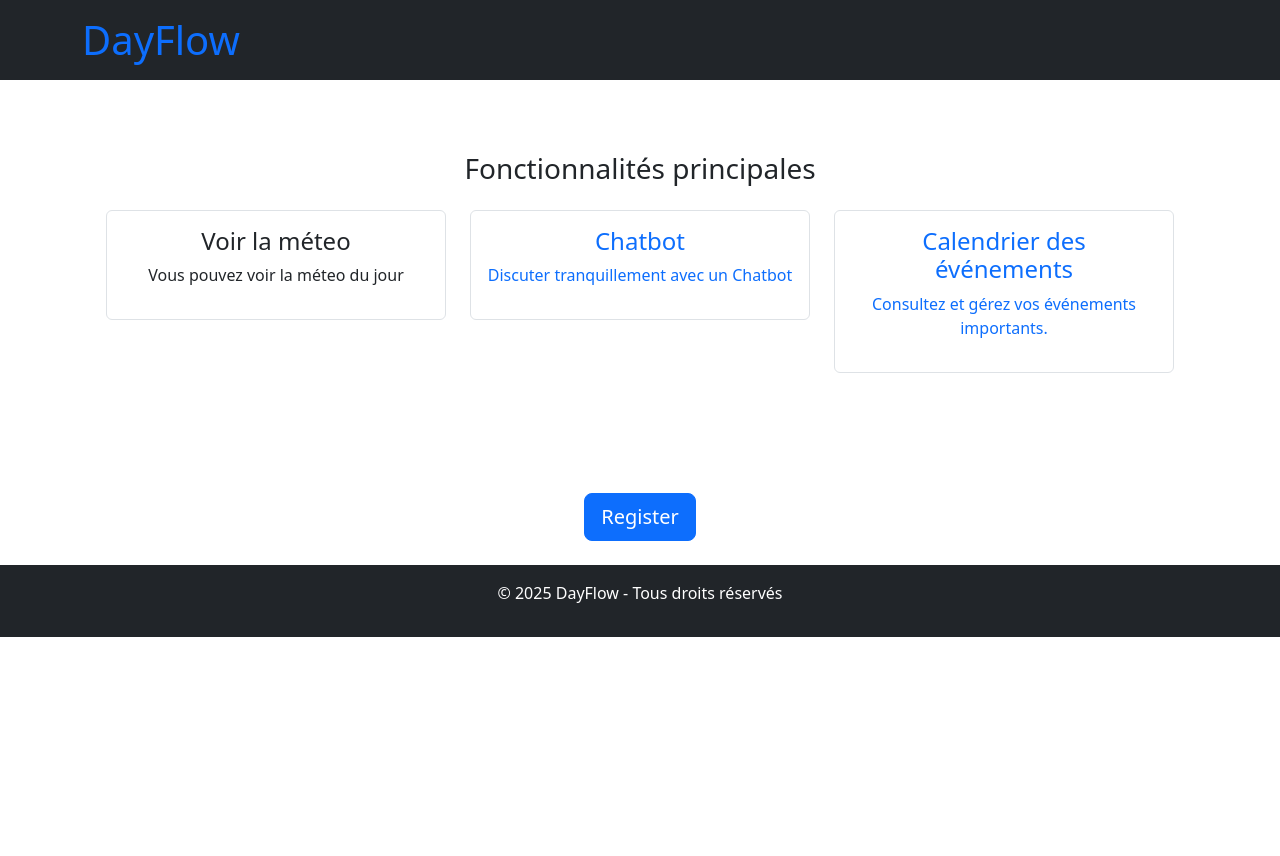
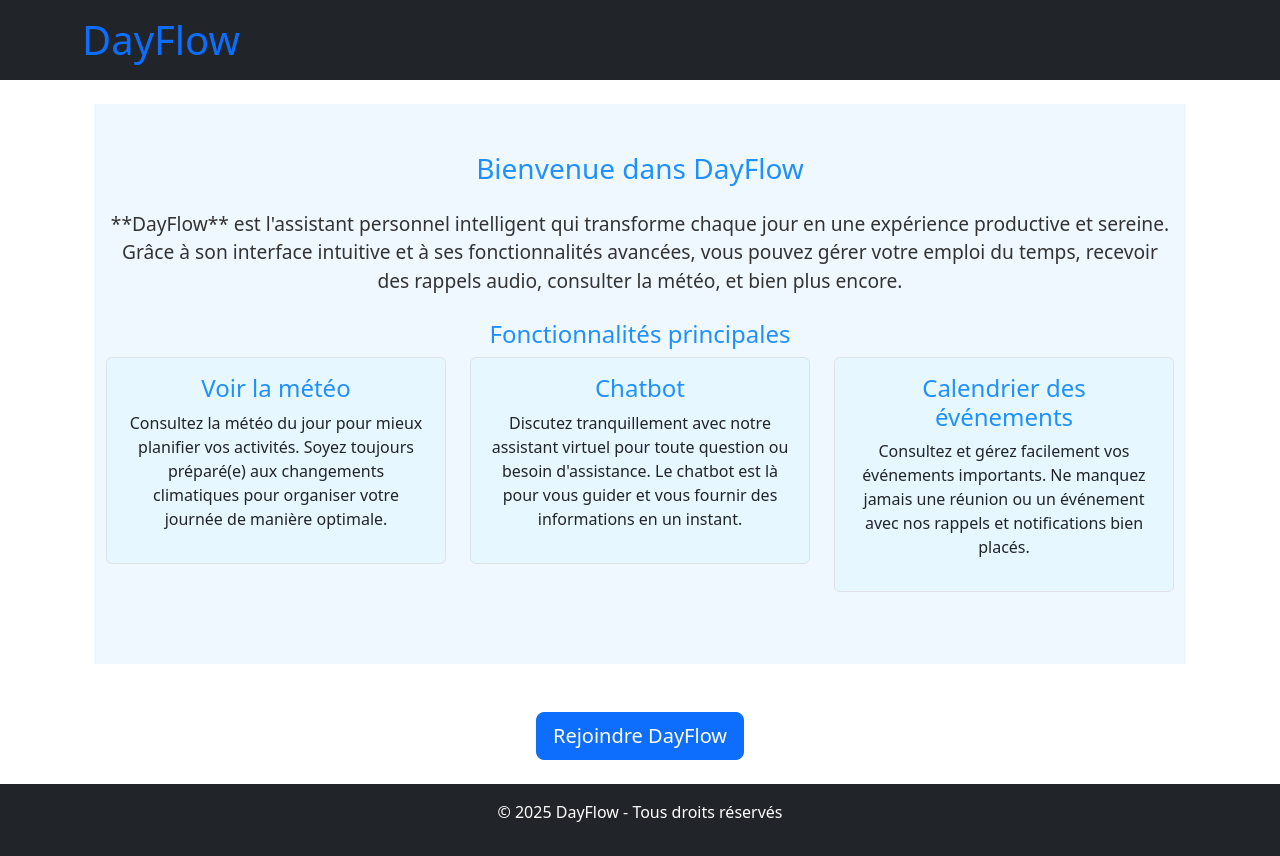
Before and after one commit to RatovosonPascal/DayFlow, a React (Create React App) app: page /about in a window 1280 px wide. Before the commit the page ends 800 px from the top, so only its background shows below. Built offline with nearby package versions, Linux system fonts and the light colour scheme.

Commit message:
correction on aboutpage

```diff
--- a/src/pages/AboutPage.js
+++ b/src/pages/AboutPage.js
@@ -4,41 +4,39 @@ import { Link } from "react-router-dom";
 const AboutPage = () => {
   return (
     <div>
-    <section className="features py-5">
+      <section className="features py-5" style={{ backgroundColor: '#f0f8ff' }}>
         <div className="container text-center">
-      <h3 className="mb-4">Fonctionnalités principales</h3>
+          <h3 className="mb-4" style={{ color: '#1e90ff' }}>Bienvenue dans DayFlow</h3>
+          <p className="lead mb-4" style={{ fontSize: '1.2rem', color: '#333' }}>
+            **DayFlow** est l'assistant personnel intelligent qui transforme chaque jour en une expérience productive et sereine. Grâce à son interface intuitive et à ses fonctionnalités avancées, vous pouvez gérer votre emploi du temps, recevoir des rappels audio, consulter la météo, et bien plus encore.
+          </p>
+          <h4 style={{ color: '#1e90ff' }}>Fonctionnalités principales</h4>
           <div className="row">
             <div className="col-md-4 mb-4">
-          <div className="feature p-3 border rounded">
-            <h4>Voir la méteo</h4>
-            <p>Vous pouvez voir la méteo du jour</p>
+              <div className="feature p-3 border rounded" style={{ backgroundColor: '#e6f7ff', border: '1px solid #1e90ff' }}>
+                <h4 style={{ color: '#1e90ff' }}>Voir la météo</h4>
+                <p>Consultez la météo du jour pour mieux planifier vos activités. Soyez toujours préparé(e) aux changements climatiques pour organiser votre journée de manière optimale.</p>
               </div>
             </div>
             <div className="col-md-4 mb-4">
-              <Link to="/chatbot" className="text-decoration-none">
-                <div className="feature p-3 border rounded">
-                  <h4>Chatbot </h4>
-                  <p>Discuter tranquillement avec un Chatbot</p>
+              <div className="feature p-3 border rounded" style={{ backgroundColor: '#e6f7ff', border: '1px solid #1e90ff' }}>
+                <h4 style={{ color: '#1e90ff' }}>Chatbot</h4>
+                <p>Discutez tranquillement avec notre assistant virtuel pour toute question ou besoin d'assistance. Le chatbot est là pour vous guider et vous fournir des informations en un instant.</p>
               </div>
-              </Link>
             </div>
             <div className="col-md-4 mb-4">
-              <Link to="/calendarevent" className="text-decoration-none">
-                <div className="feature p-3 border rounded">
-                  <h4>Calendrier des événements</h4>
-                  <p>Consultez et gérez vos événements importants.</p>
+              <div className="feature p-3 border rounded" style={{ backgroundColor: '#e6f7ff', border: '1px solid #1e90ff' }}>
+                <h4 style={{ color: '#1e90ff' }}>Calendrier des événements</h4>
+                <p>Consultez et gérez facilement vos événements importants. Ne manquez jamais une réunion ou un événement avec nos rappels et notifications bien placés.</p>
               </div>
-              </Link>
             </div>
           </div>
         </div>
       </section>
       <div className="container text-center mt-5">
-
         <Link to="/register" className="btn btn-primary btn-lg">
-  Register
+          Rejoindre DayFlow
         </Link>
-
       </div>
     </div>
   );
```
Lines whose indentation alone changed are shown as unchanged.
